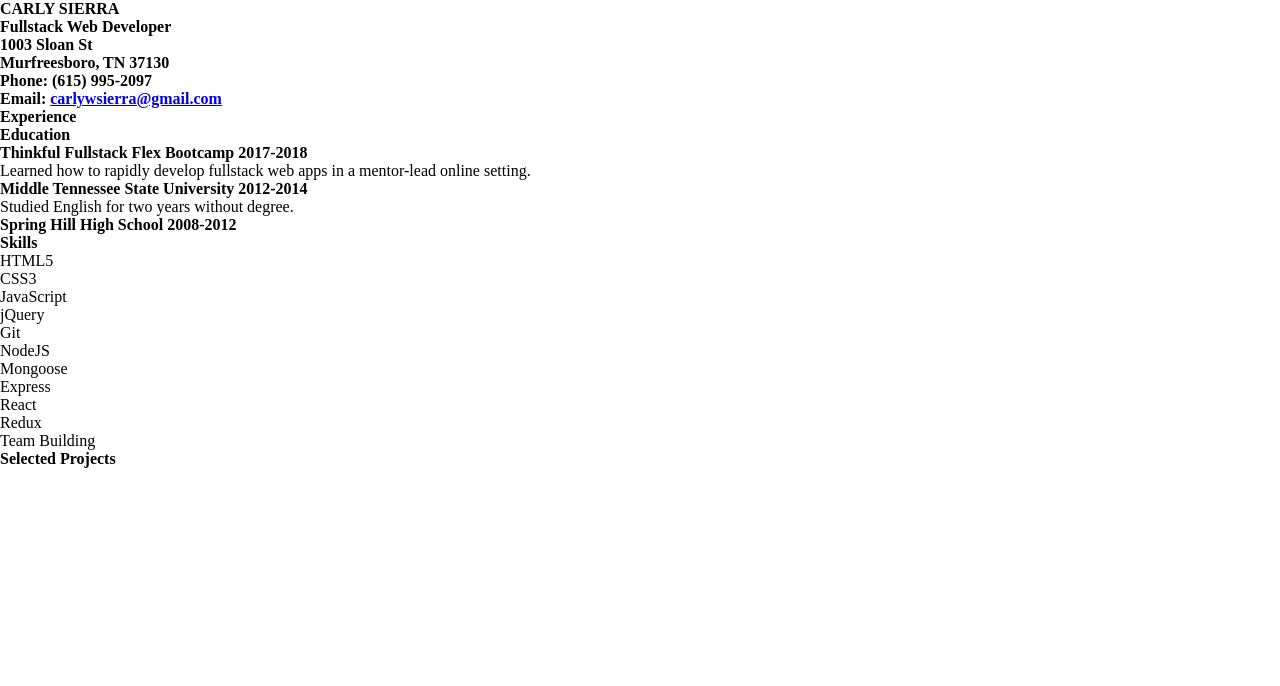
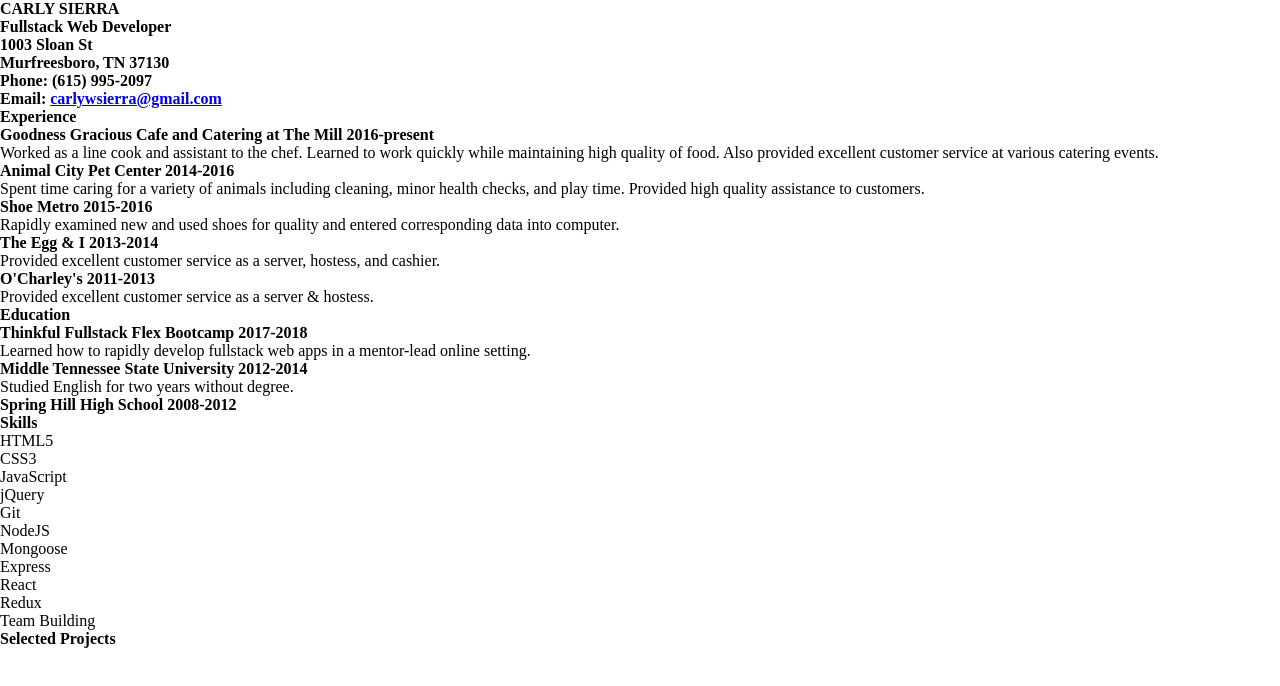
Before and after one commit to csierra15/portfolio, a plain HTML site: page resume.html in a window 1280 px wide. Drawn offline with Linux system fonts and the light colour scheme.

Commit message:
resume work experience

```diff
--- a/resume.html
+++ b/resume.html
@@ -19,21 +19,35 @@
     </div>
     <div class="experience">
       <h2>Experience</h2>
+      <hr>
+      <h3>Goodness Gracious Cafe and Catering at The Mill <span>2016-present</span></h3>
+      <p>Worked as a line cook and assistant to the chef. Learned to work quickly while maintaining high quality of food. Also provided excellent customer service at various catering events.</p>
+      <h3>Animal City Pet Center <span>2014-2016</span></h3>
+      <p>Spent time caring for a variety of animals including cleaning, minor health checks, and play time. Provided high quality assistance to customers.</p>
+      <h3>Shoe Metro <span>2015-2016</span> </h3>
+      <p>Rapidly examined new and used shoes for quality and entered corresponding data into computer.</p>
+      <h3>The Egg & I <span>2013-2014</span></h3>
+      <p>Provided excellent customer service as a server, hostess, and cashier.</p>
+      <h3>O'Charley's <span>2011-2013</span> </h3>
+      <p><p>Provided excellent customer service as a server & hostess.</p></p>
+
     </div>
+
     <div class="education">
       <h2>Education</h2>
+      <hr>
       <h3>Thinkful Fullstack Flex Bootcamp <span>2017-2018</span> </h3>
+      <hr>
       <p>Learned how to rapidly develop fullstack web apps in a mentor-lead online setting.</p>
       <hr>
       <h3>Middle Tennessee State University <span>2012-2014</span> </h3>
+      <hr>
       <p>Studied English for two years without degree.</p>
       <hr>
       <h3>Spring Hill High School <span>2008-2012</span></h3>
+      <hr>
     </div>
 
-    <div class="work">
-
-    </div>
     <div class="skills">
       <h2>Skills</h2>
       <ul>
```
